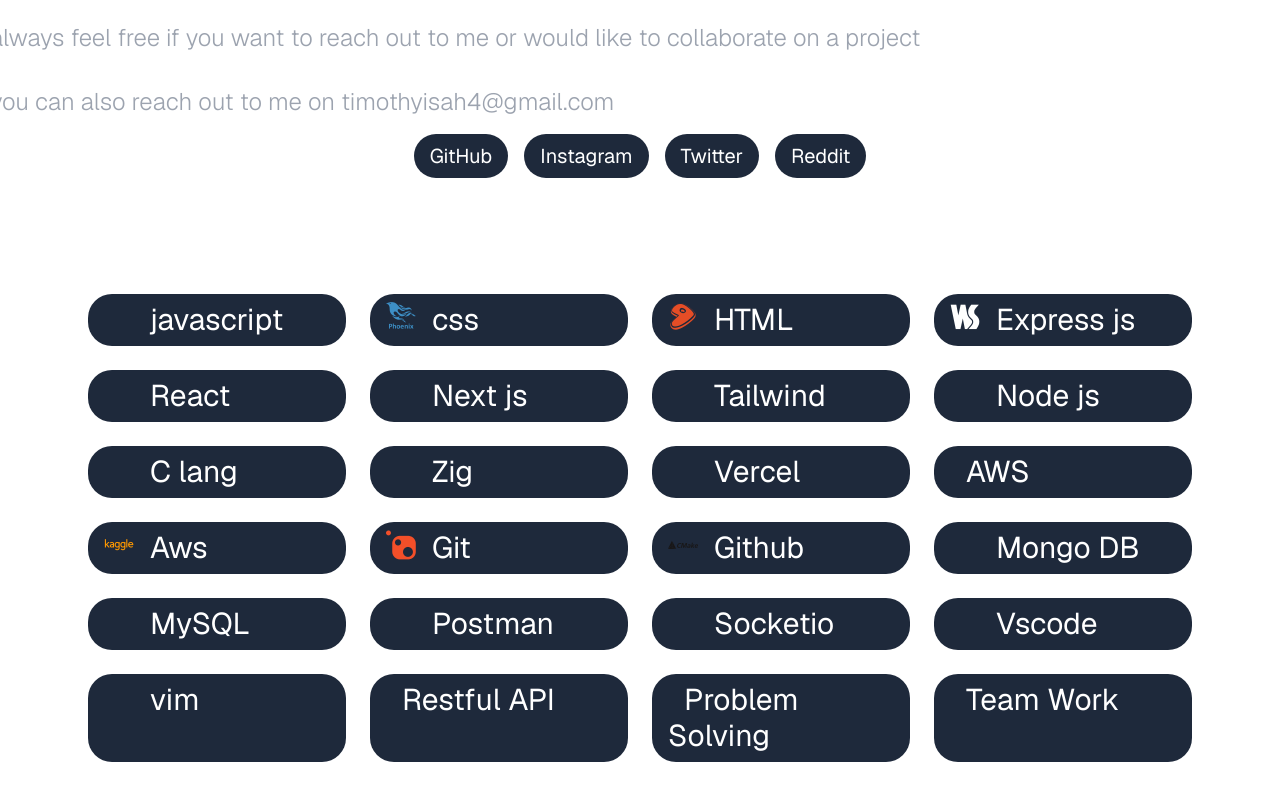
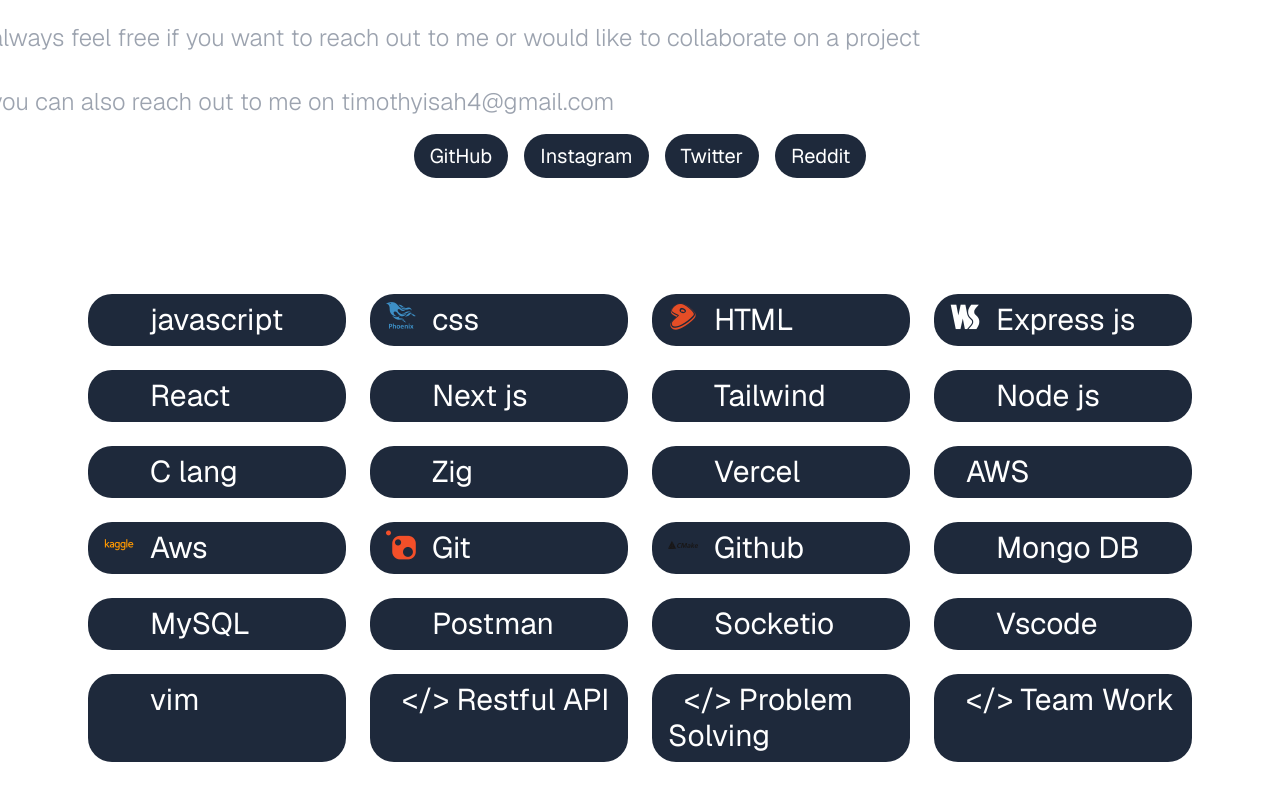
Before and after one commit to Timosdev99/Timosdev99.github.io, a Next.js app: page / in a window 1280 px wide. Shown: the part 750-1550 px from the top of the page. Built offline with nearby package versions, Linux system fonts and the light colour scheme; some icons are missing.

Commit message:
edited skillset

```diff
--- a/src/app/component/skills.jsx
+++ b/src/app/component/skills.jsx
@@ -22,9 +22,9 @@
     {name: "Socketio", icon: "devicon-socketio-original colored"},
     {name: "Vscode", icon:"devicon-vscode-plain colored"},
     {name: "vim", icon: "devicon-vim-plain colored"},
-    { name: "Restful API", icon: "devicon-restfulapi-original" },
-    { name: "Problem Solving", icon: "devicon-problem-solving-original colored" },
-    { name: "Team Work", icon: "devicon-teamwork-original colored" },
+    { name: "</> Restful API", icon: "devicon-restfulapi-original" },
+    { name: "</> Problem Solving", icon: "devicon-problem-solving-original colored" },
+    { name: "</> Team Work", icon: "devicon-teamwork-original colored" },
 
   ];
 
```
